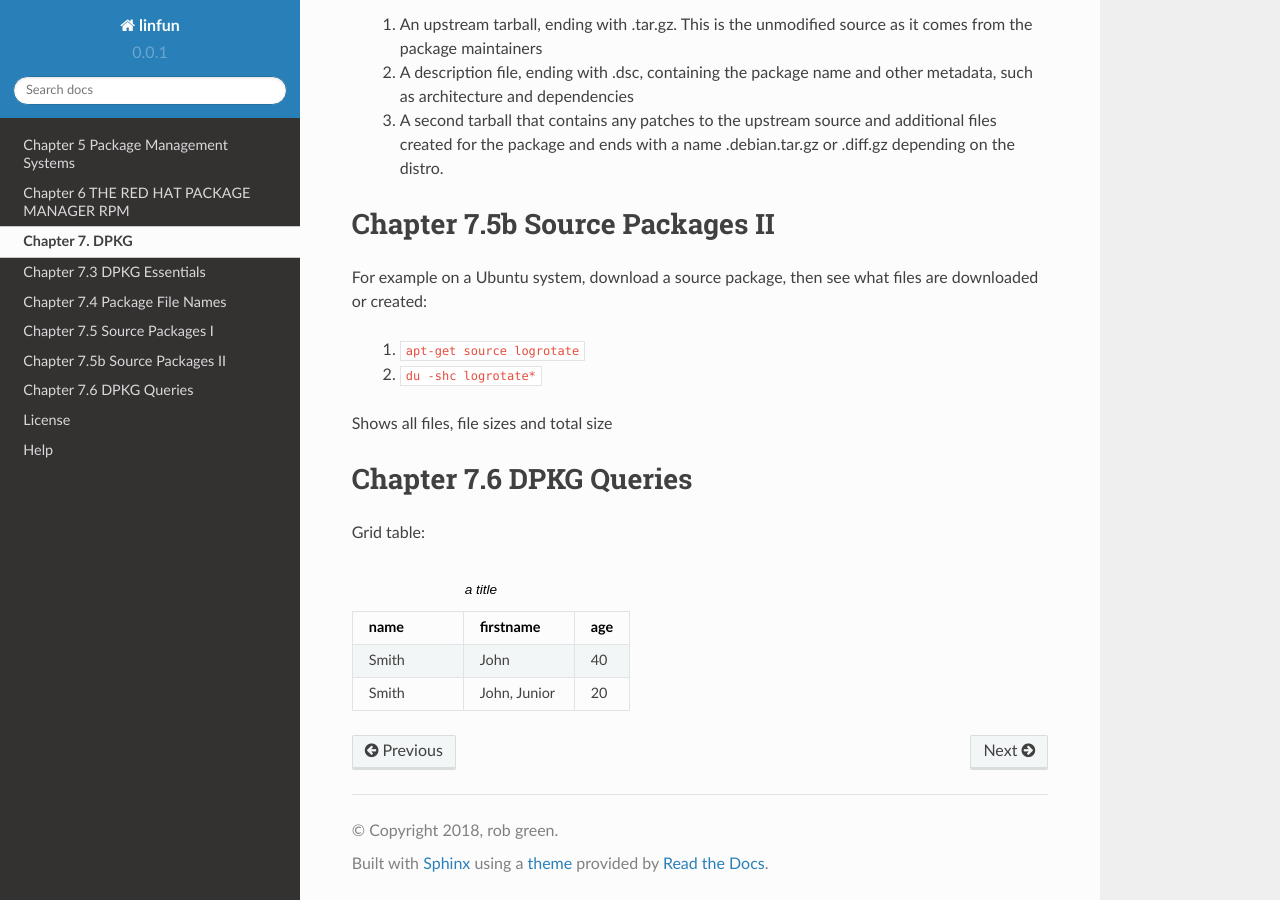
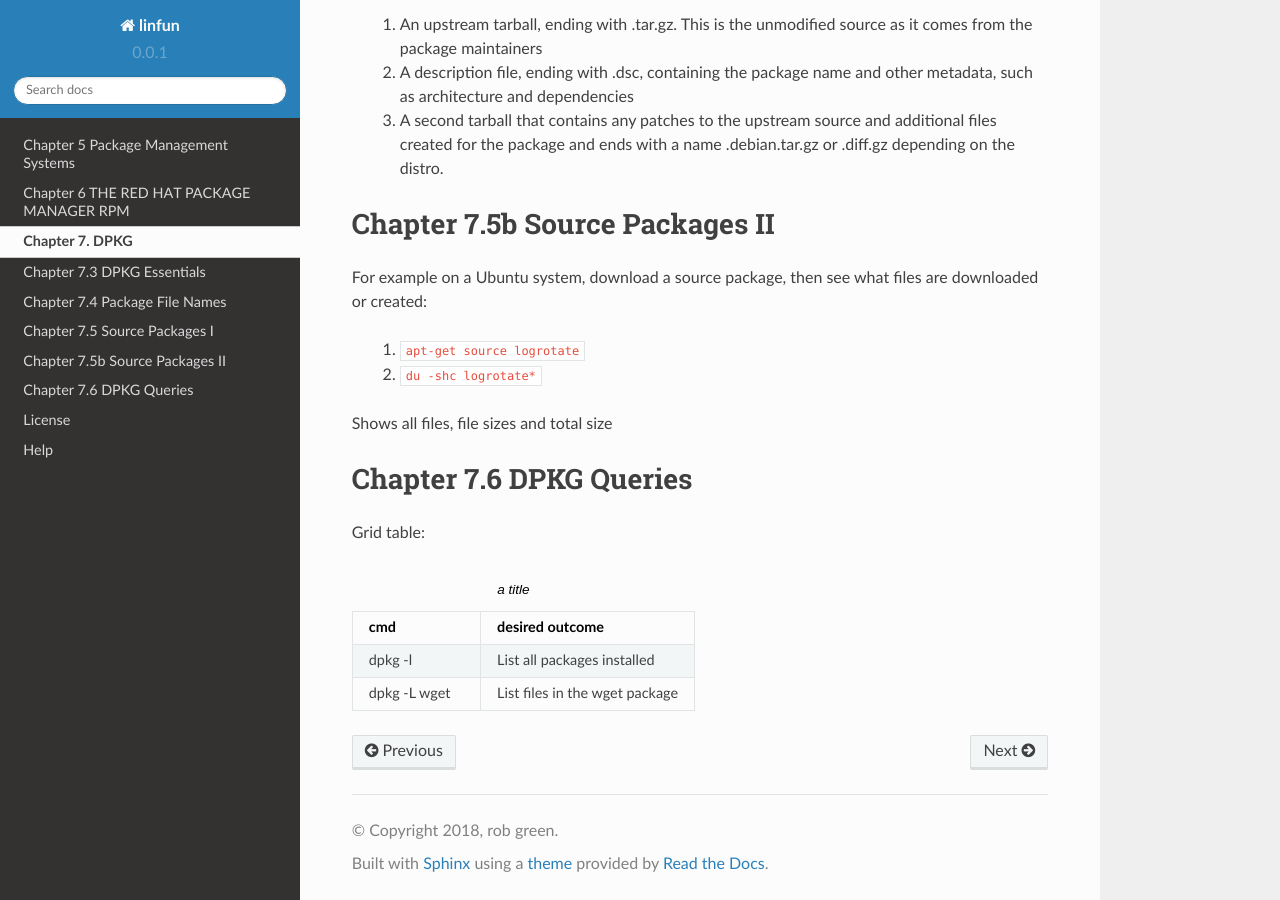
Before and after one commit to py010/linfun, a Sphinx documentation site: the page built from docs/source/chapter7.rst, in a window 1280 px wide and 900 px high, scrolled down 1197 px. Built offline with Sphinx 7.4.7 and the Read the Docs theme 2.0.0, drawn with Linux system fonts in a browser that asks for light colours; pages that are not in the unit, such as notebooks, are missing from menus.

Commit message:
chapter 7.6 added table for dpkg cmds csv fix

```diff
--- a/docs/source/chapter7.rst
+++ b/docs/source/chapter7.rst
@@ -74,8 +74,8 @@ Grid table:
 
 
 .. csv-table:: a title
-   :header: "name", "firstname", "age"
-   :widths: 20, 20, 10
+   :header: "cmd", "desired outcome"
+   :widths: 30, 50
 
-   "Smith", "John", 40
-   "Smith", "John, Junior", 20
+   "dpkg -l", "List all packages installed"
+   "dpkg -L wget", "List files in the wget package"
```
